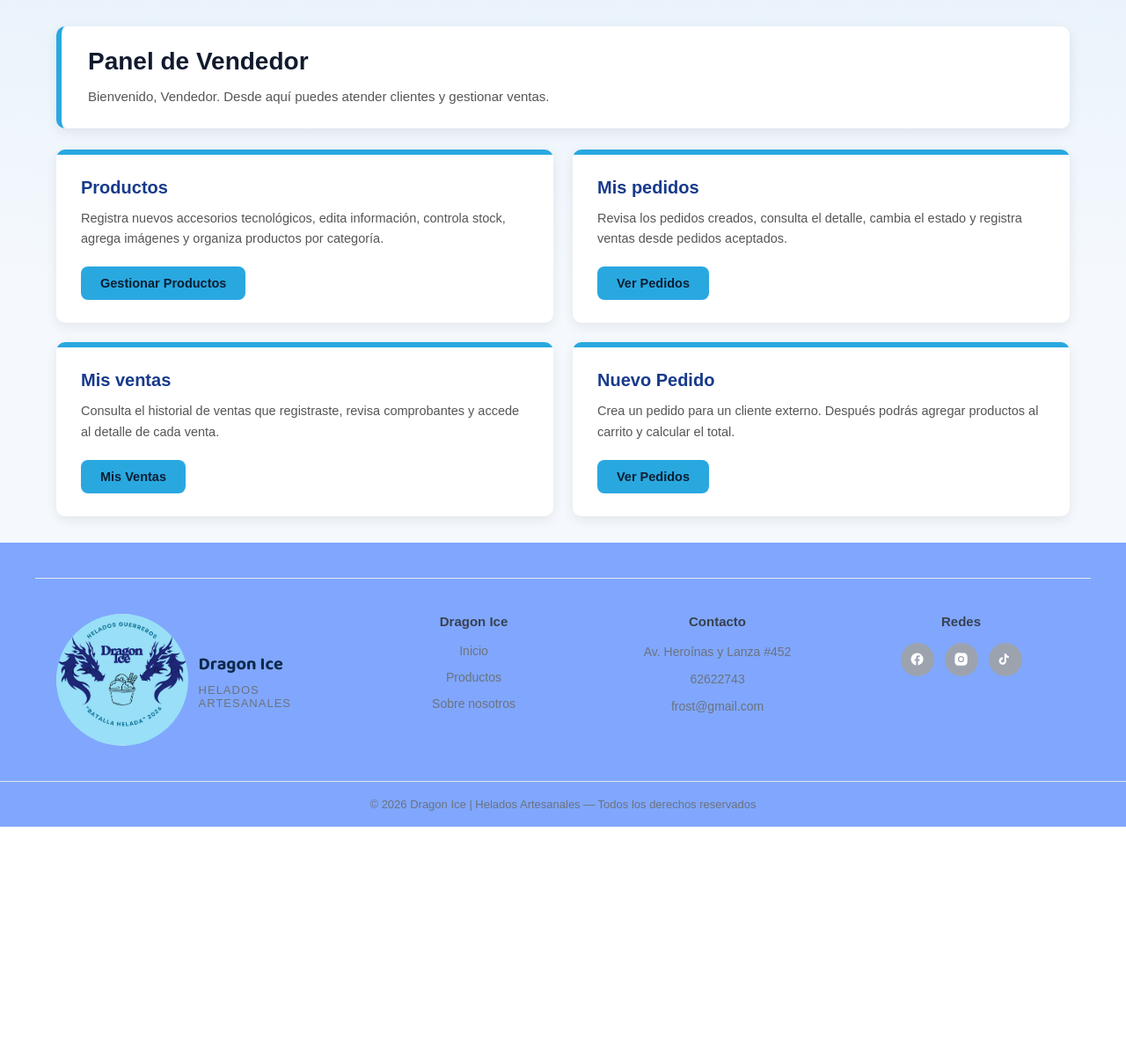
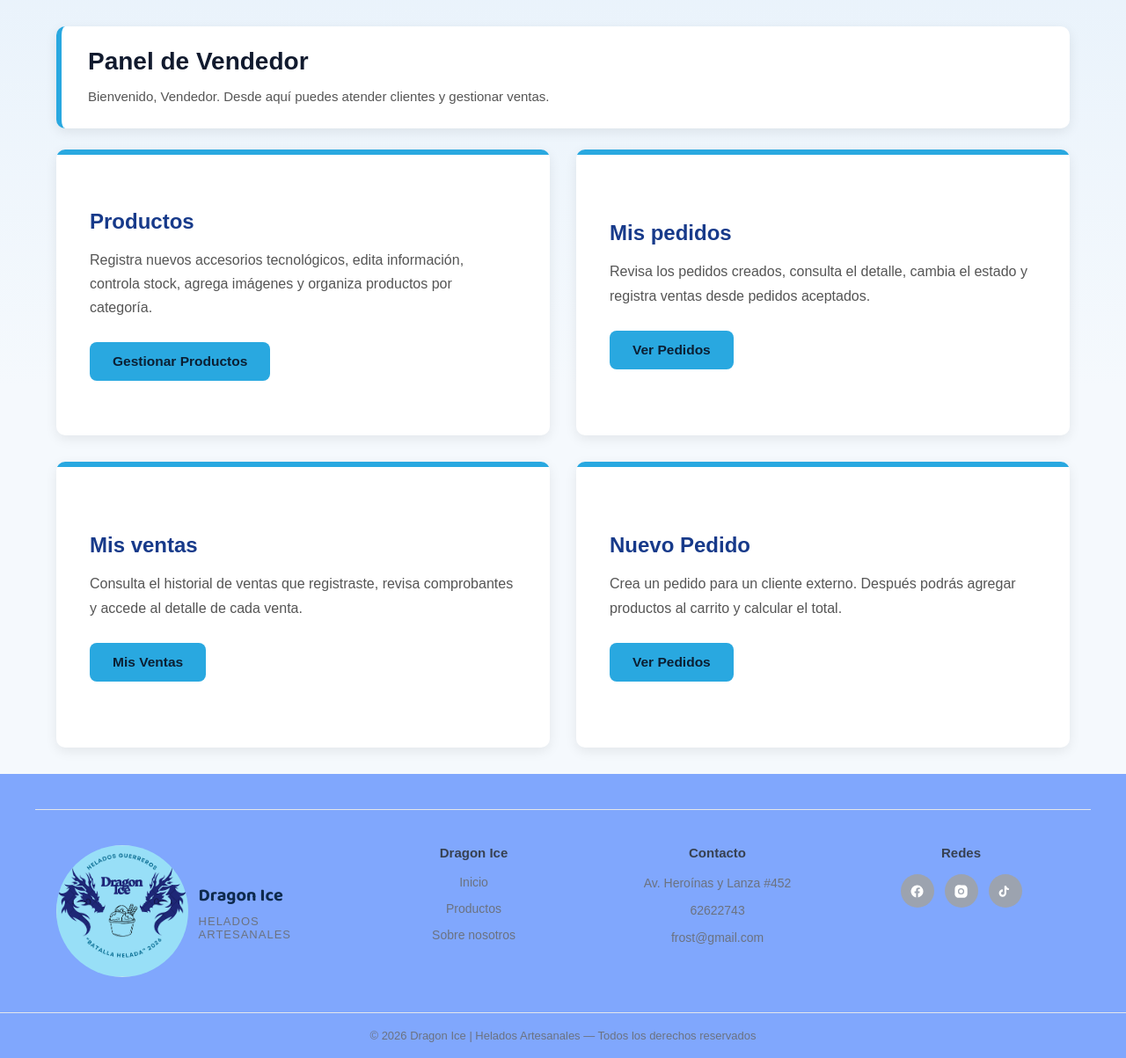
Before and after one commit to andresalberto3006/proyecto-Dragon-Ice, a PHP site: page /vendedor20.php in a window 1280 px wide. Shown: the part 72-1275 px from the top of the page at 88% size. Before the commit the page ends 1012 px from the top, so only its background shows below. Run offline with PHP 8.4, Linux system fonts and the light colour scheme.

Commit message:
commit
panel de vendoedor

```diff
--- a/paginaprincipal/vendedor20.php
+++ b/paginaprincipal/vendedor20.php
@@ -64,7 +64,7 @@ $rutaMenu = "../";
     .tarjetas{
         display:grid;
         grid-template-columns:1fr 1fr;
-        gap:22px;
+        gap:30px;
     }
 
     .tarjeta{
@@ -72,6 +72,9 @@ $rutaMenu = "../";
         border-radius:10px;
         overflow:hidden;
         box-shadow:0 4px 14px rgba(0,0,0,0.08);
+        min-height:325px;
+        display:flex;
+        flex-direction:column;
     }
 
     /* Antes las 2 primeras tarjetas tenían la franja negra (#111a2e) y las
@@ -83,20 +86,24 @@ $rutaMenu = "../";
     }
 
     .tarjeta .cuerpo{
-        padding:26px 28px;
+        padding:42px 38px;
+        display:flex;
+        flex-direction:column;
+        justify-content:center;
+        flex:1;
     }
 
     .tarjeta h2{
         color:#173a8a;
-        font-size:20px;
-        margin-bottom:12px;
+        font-size:24px;
+        margin-bottom:16px;
     }
 
     .tarjeta p{
         color:#555;
-        font-size:14.5px;
-        line-height:1.6;
-        margin-bottom:20px;
+        font-size:16px;
+        line-height:1.7;
+        margin-bottom:26px;
     }
 
     .boton{
@@ -104,10 +111,11 @@ $rutaMenu = "../";
         background:#29a8e0;
         color:#0b1f33;
         font-weight:700;
-        font-size:14.5px;
-        padding:11px 22px;
+        font-size:15.5px;
+        padding:13px 26px;
         border-radius:8px;
         transition:.2s;
+        width:fit-content;
     }
 
     .boton:hover{
@@ -116,6 +124,7 @@ $rutaMenu = "../";
 
     @media (max-width:760px){
         .tarjetas{ grid-template-columns:1fr; }
+        .tarjeta{ min-height:auto; }
     }
 
 </style>
```
